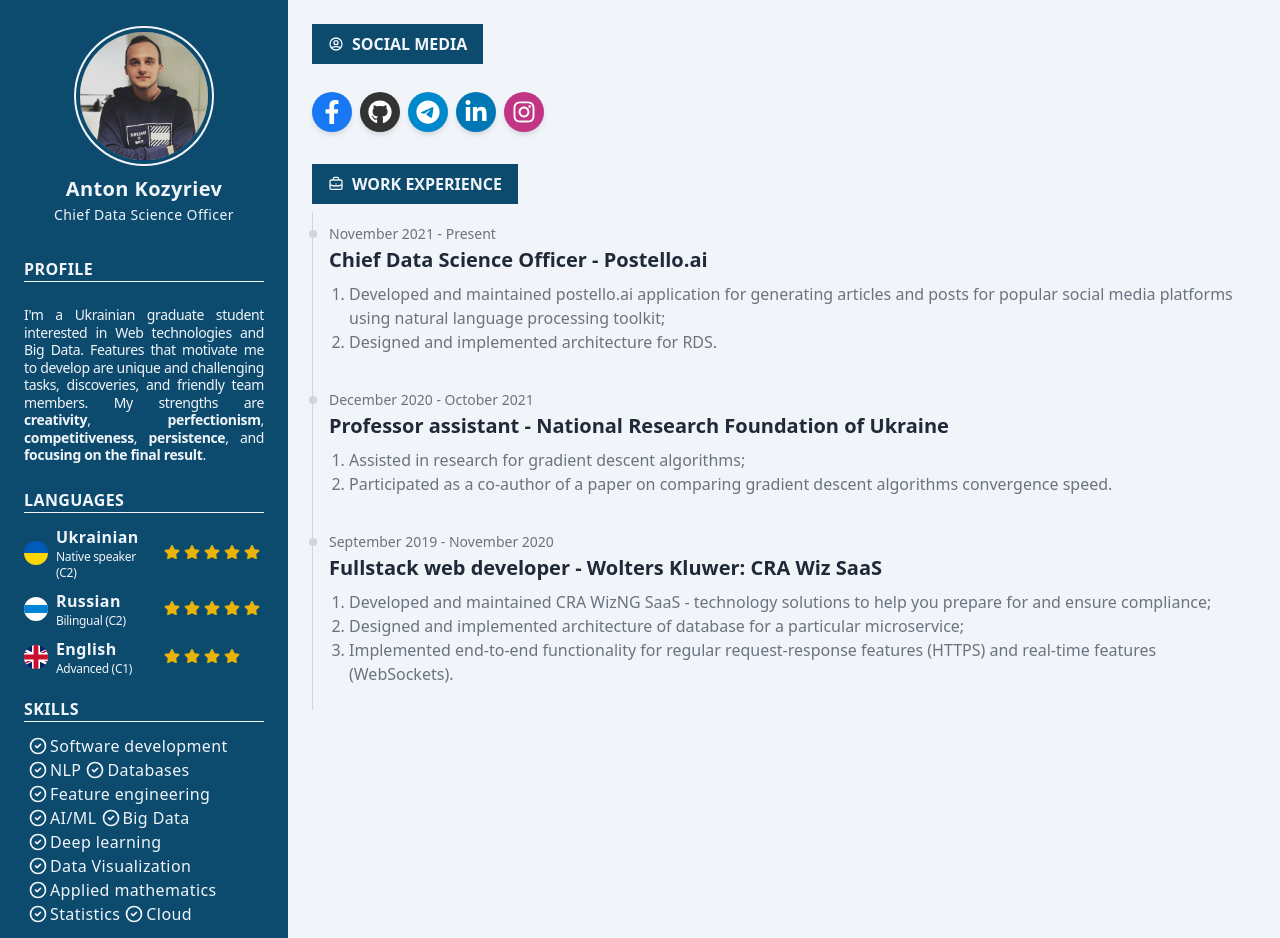
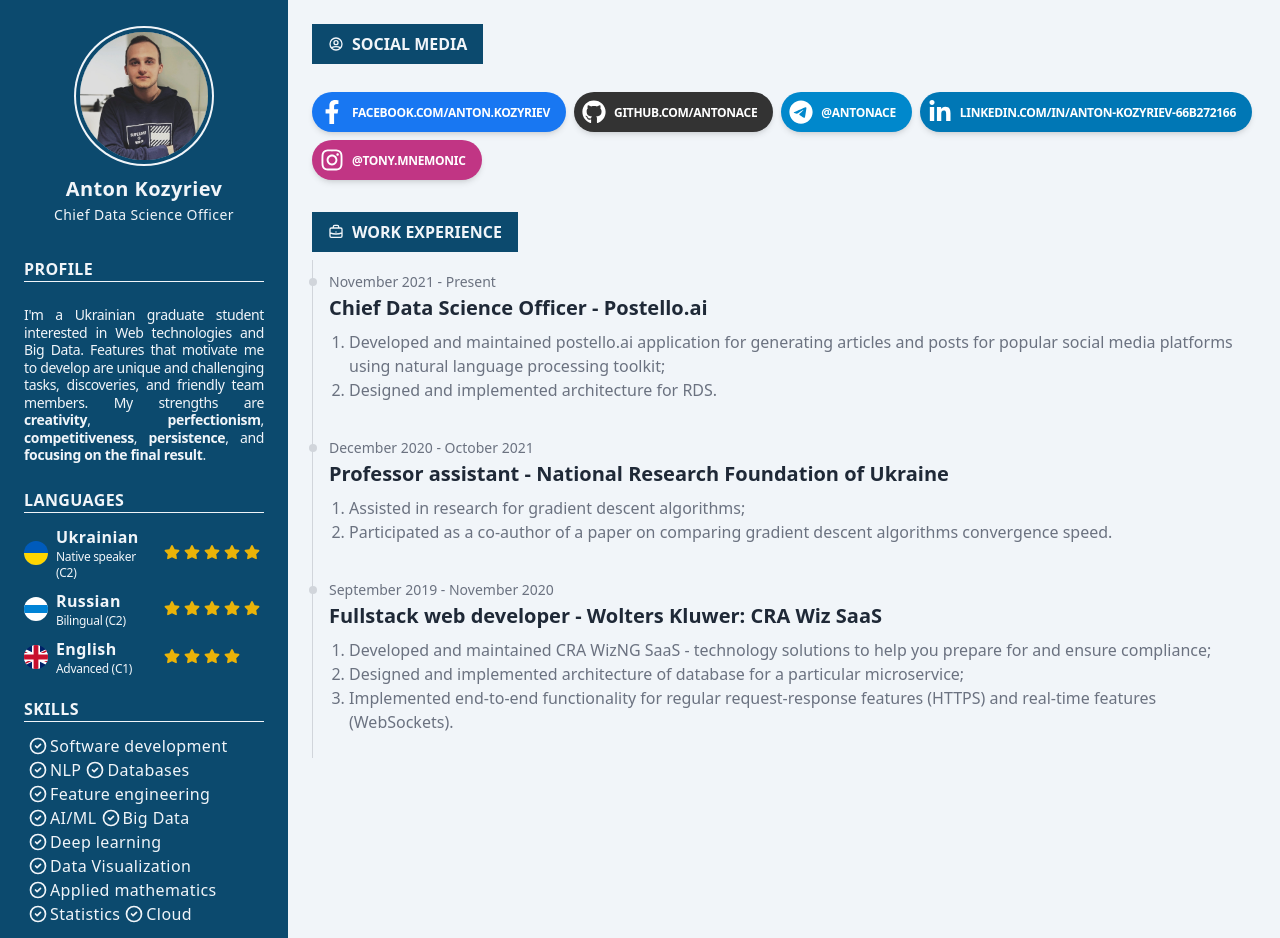
Before and after one commit to kaydotdev/antonkozyriev.me, a React (Create React App) app: page / in a window 1280 px wide. Built offline with nearby package versions, Linux system fonts and the light colour scheme.

Commit message:
feat(SocialMediaButton): display link on the button

```diff
--- a/src/App.tsx
+++ b/src/App.tsx
@@ -84,20 +84,20 @@ function App() {
             </svg>
           </Header>
 
-          <div className="flex pt-2 flex-row justify-evenly sm:justify-start sm:gap-x-2 mb-6 sm:mt-3">
-            <SocialMediaButton color="#1877f2">
+          <div className="flex pt-2 flex-row flex-wrap justify-evenly sm:justify-start sm:gap-x-2 mb-6 sm:mt-3">
+            <SocialMediaButton text="facebook.com/anton.kozyriev" color="#1877f2">
               <svg xmlns="http://www.w3.org/2000/svg" viewBox="0 0 320 512" className="w-6 h-6"><path fill="currentColor" d="M279.14 288l14.22-92.66h-88.91v-60.13c0-25.35 12.42-50.06 52.24-50.06h40.42V6.26S260.43 0 225.36 0c-73.22 0-121.08 44.38-121.08 124.72v70.62H22.89V288h81.39v224h100.17V288z" /></svg>
             </SocialMediaButton>
-            <SocialMediaButton color="#333">
+            <SocialMediaButton text="github.com/antonAce" color="#333">
               <svg xmlns="http://www.w3.org/2000/svg" viewBox="0 0 496 512" className="w-6 h-6"><path fill="currentColor" d="M165.9 397.4c0 2-2.3 3.6-5.2 3.6-3.3.3-5.6-1.3-5.6-3.6 0-2 2.3-3.6 5.2-3.6 3-.3 5.6 1.3 5.6 3.6zm-31.1-4.5c-.7 2 1.3 4.3 4.3 4.9 2.6 1 5.6 0 6.2-2s-1.3-4.3-4.3-5.2c-2.6-.7-5.5.3-6.2 2.3zm44.2-1.7c-2.9.7-4.9 2.6-4.6 4.9.3 2 2.9 3.3 5.9 2.6 2.9-.7 4.9-2.6 4.6-4.6-.3-1.9-3-3.2-5.9-2.9zM244.8 8C106.1 8 0 113.3 0 252c0 110.9 69.8 205.8 169.5 239.2 12.8 2.3 17.3-5.6 17.3-12.1 0-6.2-.3-40.4-.3-61.4 0 0-70 15-84.7-29.8 0 0-11.4-29.1-27.8-36.6 0 0-22.9-15.7 1.6-15.4 0 0 24.9 2 38.6 25.8 21.9 38.6 58.6 27.5 72.9 20.9 2.3-16 8.8-27.1 16-33.7-55.9-6.2-112.3-14.3-112.3-110.5 0-27.5 7.6-41.3 23.6-58.9-2.6-6.5-11.1-33.3 2.6-67.9 20.9-6.5 69 27 69 27 20-5.6 41.5-8.5 62.8-8.5s42.8 2.9 62.8 8.5c0 0 48.1-33.6 69-27 13.7 34.7 5.2 61.4 2.6 67.9 16 17.7 25.8 31.5 25.8 58.9 0 96.5-58.9 104.2-114.8 110.5 9.2 7.9 17 22.9 17 46.4 0 33.7-.3 75.4-.3 83.6 0 6.5 4.6 14.4 17.3 12.1C428.2 457.8 496 362.9 496 252 496 113.3 383.5 8 244.8 8zM97.2 352.9c-1.3 1-1 3.3.7 5.2 1.6 1.6 3.9 2.3 5.2 1 1.3-1 1-3.3-.7-5.2-1.6-1.6-3.9-2.3-5.2-1zm-10.8-8.1c-.7 1.3.3 2.9 2.3 3.9 1.6 1 3.6.7 4.3-.7.7-1.3-.3-2.9-2.3-3.9-2-.6-3.6-.3-4.3.7zm32.4 35.6c-1.6 1.3-1 4.3 1.3 6.2 2.3 2.3 5.2 2.6 6.5 1 1.3-1.3.7-4.3-1.3-6.2-2.2-2.3-5.2-2.6-6.5-1zm-11.4-14.7c-1.6 1-1.6 3.6 0 5.9 1.6 2.3 4.3 3.3 5.6 2.3 1.6-1.3 1.6-3.9 0-6.2-1.4-2.3-4-3.3-5.6-2z" /></svg>
             </SocialMediaButton>
-            <SocialMediaButton color="#0088cc">
+            <SocialMediaButton text="@antonace" color="#0088cc">
               <svg xmlns="http://www.w3.org/2000/svg" viewBox="0 0 496 512" className="w-6 h-6"><path fill="currentColor" d="M248,8C111.033,8,0,119.033,0,256S111.033,504,248,504,496,392.967,496,256,384.967,8,248,8ZM362.952,176.66c-3.732,39.215-19.881,134.378-28.1,178.3-3.476,18.584-10.322,24.816-16.948,25.425-14.4,1.326-25.338-9.517-39.287-18.661-21.827-14.308-34.158-23.215-55.346-37.177-24.485-16.135-8.612-25,5.342-39.5,3.652-3.793,67.107-61.51,68.335-66.746.153-.655.3-3.1-1.154-4.384s-3.59-.849-5.135-.5q-3.283.746-104.608,69.142-14.845,10.194-26.894,9.934c-8.855-.191-25.888-5.006-38.551-9.123-15.531-5.048-27.875-7.717-26.8-16.291q.84-6.7,18.45-13.7,108.446-47.248,144.628-62.3c68.872-28.647,83.183-33.623,92.511-33.789,2.052-.034,6.639.474,9.61,2.885a10.452,10.452,0,0,1,3.53,6.716A43.765,43.765,0,0,1,362.952,176.66Z" /></svg>
             </SocialMediaButton>
-            <SocialMediaButton color="#0077b5">
+            <SocialMediaButton text="linkedin.com/in/anton-kozyriev-66b272166" color="#0077b5">
               <svg xmlns="http://www.w3.org/2000/svg" viewBox="0 0 448 512" className="w-6 h-6"><path fill="currentColor" d="M100.28 448H7.4V148.9h92.88zM53.79 108.1C24.09 108.1 0 83.5 0 53.8a53.79 53.79 0 0 1 107.58 0c0 29.7-24.1 54.3-53.79 54.3zM447.9 448h-92.68V302.4c0-34.7-.7-79.2-48.29-79.2-48.29 0-55.69 37.7-55.69 76.7V448h-92.78V148.9h89.08v40.8h1.3c12.4-23.5 42.69-48.3 87.88-48.3 94 0 111.28 61.9 111.28 142.3V448z" /></svg>
             </SocialMediaButton>
-            <SocialMediaButton color="#c13584">
+            <SocialMediaButton text="@tony.mnemonic" color="#c13584">
               <svg xmlns="http://www.w3.org/2000/svg" viewBox="0 0 448 512" className="w-6 h-6"><path fill="currentColor" d="M224.1 141c-63.6 0-114.9 51.3-114.9 114.9s51.3 114.9 114.9 114.9S339 319.5 339 255.9 287.7 141 224.1 141zm0 189.6c-41.1 0-74.7-33.5-74.7-74.7s33.5-74.7 74.7-74.7 74.7 33.5 74.7 74.7-33.6 74.7-74.7 74.7zm146.4-194.3c0 14.9-12 26.8-26.8 26.8-14.9 0-26.8-12-26.8-26.8s12-26.8 26.8-26.8 26.8 12 26.8 26.8zm76.1 27.2c-1.7-35.9-9.9-67.7-36.2-93.9-26.2-26.2-58-34.4-93.9-36.2-37-2.1-147.9-2.1-184.9 0-35.8 1.7-67.6 9.9-93.9 36.1s-34.4 58-36.2 93.9c-2.1 37-2.1 147.9 0 184.9 1.7 35.9 9.9 67.7 36.2 93.9s58 34.4 93.9 36.2c37 2.1 147.9 2.1 184.9 0 35.9-1.7 67.7-9.9 93.9-36.2 26.2-26.2 34.4-58 36.2-93.9 2.1-37 2.1-147.8 0-184.8zM398.8 388c-7.8 19.6-22.9 34.7-42.6 42.6-29.5 11.7-99.5 9-132.1 9s-102.7 2.6-132.1-9c-19.6-7.8-34.7-22.9-42.6-42.6-11.7-29.5-9-99.5-9-132.1s-2.6-102.7 9-132.1c7.8-19.6 22.9-34.7 42.6-42.6 29.5-11.7 99.5-9 132.1-9s102.7-2.6 132.1 9c19.6 7.8 34.7 22.9 42.6 42.6 11.7 29.5 9 99.5 9 132.1s2.7 102.7-9 132.1z" /></svg>
             </SocialMediaButton>
           </div>
--- a/src/components/SocialMediaButton.tsx
+++ b/src/components/SocialMediaButton.tsx
@@ -1,6 +1,7 @@
 import { ReactNode } from 'react';
 
 interface SocialMediaButtonProps {
+    text: string;
     color: string;
     children: ReactNode;
 }
@@ -11,8 +12,9 @@ function SocialMediaButton(props: SocialMediaButtonProps) {
     };
 
     return (
-        <button type="button" className="inline-block p-2 mb-2 text-white font-medium text-xs leading-tight uppercase rounded-full shadow-md hover:shadow-lg focus:shadow-lg focus:outline-none focus:ring-0 active:shadow-lg transition duration-150 ease-in-out" style={buttonStyles}>
-            {props.children}
+        <button type="button" className="inline-flex p-2 mb-2 text-white tracking-tight font-medium text-xs leading-tight uppercase rounded-full shadow-md hover:shadow-lg focus:shadow-lg focus:outline-none focus:ring-0 active:shadow-lg transition duration-150 ease-in-out items-center" style={buttonStyles}>
+            <div>{props.children}</div>
+            <div className="hidden sm:block mx-2 font-bold">{props.text}</div>
         </button>
     );
 }
```
